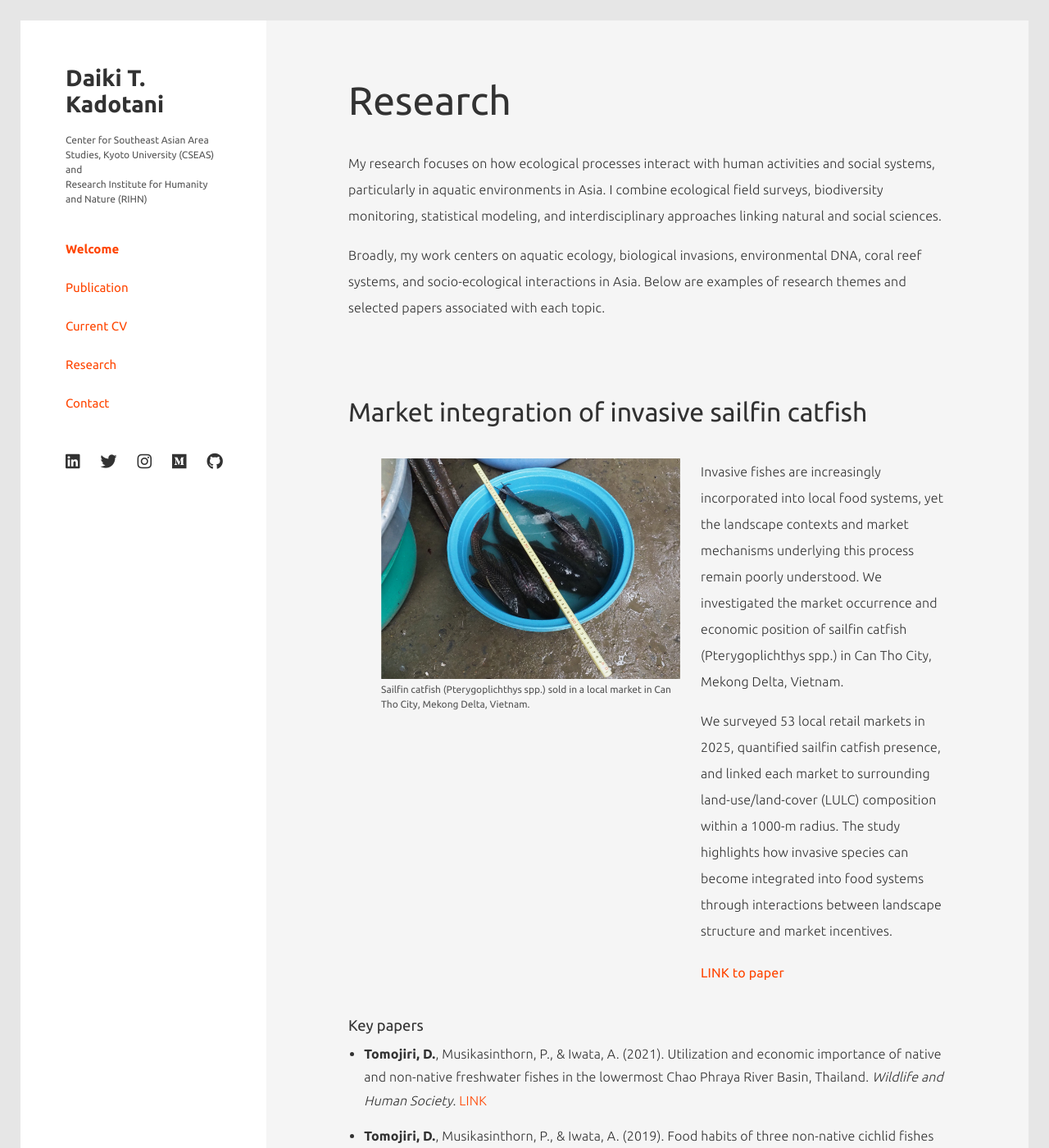
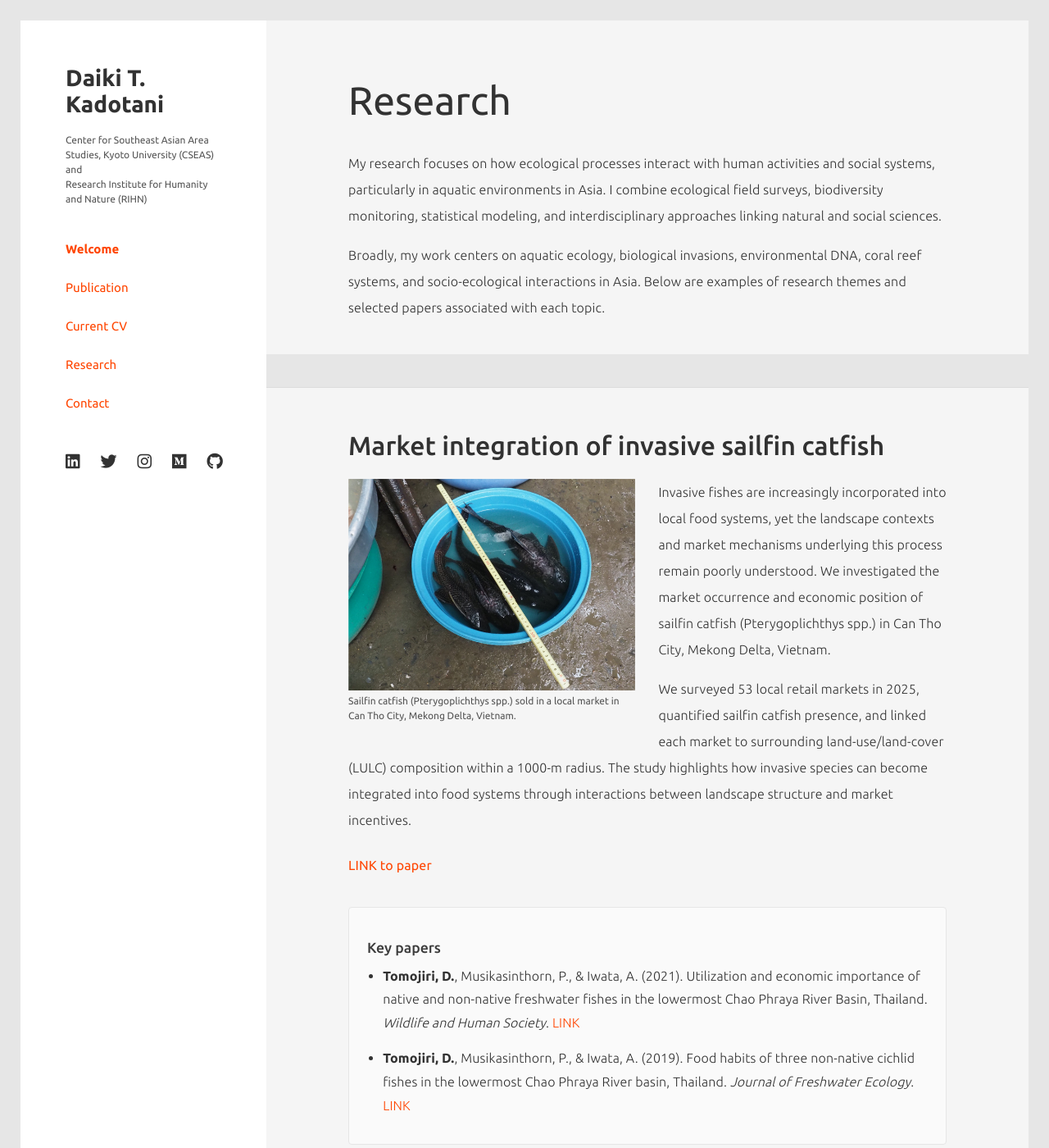
Before and after one commit to tjdk1992/tjdk1992.github.io, a Jekyll site: the page built from research.md, in a window 1280 px wide and 1400 px high. Shown: the whole window at 82% size. Built offline with Jekyll 4.4.1, drawn with Linux system fonts in a browser that asks for light colours; nearby versions of some CDN libraries.

Commit message:
Make research text wrap below photo naturally

```diff
--- a/assets/css/pages/research.css
+++ b/assets/css/pages/research.css
@@ -47,35 +47,46 @@
   color: rgb(50, 50, 50);
   font-size: 200%;
   margin-bottom: .7em;
-  font-weight: 400;
+  font-weight: 500;
 }
 
 #main h3 {
-  color: rgb(50, 50, 50);
-  font-size: 1.15em;
-  font-weight: 400;
+  color: rgb(60, 60, 60);
+  font-size: 1.1em;
+  font-weight: 500;
   margin-top: 1.2em;
-  margin-bottom: 0.5em;
+  margin-bottom: 0.6em;
 }
 
-
-/* ------------------------------ */
-/* Research topic layout */
-/* ------------------------------ */
+/* Research topic */
 
 .research-topic {
-  margin-bottom: 2em;
-  overflow: hidden;
+  margin-top: 2.5em;
+  padding-top: 1.5em;
+  border-top: 1px solid rgb(220,220,220);
 }
 
+.research-topic:first-of-type {
+  border-top: none;
+  margin-top: 0;
+}
 
-/* image block */
+/* Photo + wrapped text */
+
+.research-lead {
+  margin-bottom: 0.8em;
+}
+
+.research-lead::after {
+  content: "";
+  display: block;
+  clear: both;
+}
 
 .research-figure {
-  width: 50%;
   float: left;
-  margin-right: 25px;
-  margin-bottom: 10px;
+  width: 48%;
+  margin: 0 28px 12px 0;
 }
 
 .research-figure img {
@@ -89,35 +100,37 @@
   font-size: 12px;
   line-height: 1.5;
   margin-top: 4px;
+  margin-bottom: 0;
 }
 
-
-/* description */
-
 .research-description {
-  overflow: hidden;
+  min-width: 0;
 }
 
 .paperlink {
   display: inline-block;
-  margin-top: 3px;
+  margin-top: 0.4em;
   font-weight: 400;
   color: orangered;
-  text-decoration: none;
 }
 
 .paperlink:hover {
   text-decoration: underline;
 }
 
-
-/* ------------------------------ */
 /* Key papers */
-/* ------------------------------ */
 
 .key-papers {
   clear: both;
   margin-top: 1.2em;
+  padding: 18px 22px;
+  background: rgb(250,250,250);
+  border: 1px solid rgb(230,230,230);
+  border-radius: 4px;
+}
+
+.key-papers h3 {
+  margin-top: 0;
 }
 
 .key-papers ul {
@@ -137,10 +150,7 @@
   font-weight: 700;
 }
 
-
-/* ------------------------------ */
 /* copyright */
-/* ------------------------------ */
 
 #copyright {
   font-size: 12px;
@@ -150,51 +160,40 @@
   padding-bottom: 5px;
 }
 
-
-/* ------------------------------ */
 /* responsive */
-/* ------------------------------ */
 
 @media screen and (max-width: 1150px) {
-
   #main {
     padding-left: 10px;
     padding-right: 10px;
     padding-top: 10px;
   }
-
 }
 
 @media screen and (max-width: 1050px) {
-
   #main {
     padding-left: 0px;
     padding-right: 0px;
     padding-top: 0px;
   }
-
 }
 
 @media screen and (max-width: 900px) {
-
   #main {
     padding-top: 160px;
   }
 
   #main section {
-  padding: 25px;
+    padding: 25px 25px 25px 25px;
   }
 
   #main-in {
     padding-left: 0;
   }
 
-/* mobile image */
-
   .research-figure {
     float: none;
     width: 100%;
-  margin-right: 0;
+    margin: 0 0 12px 0;
   }
-
 }
```
Lines whose indentation alone changed are shown as unchanged.
